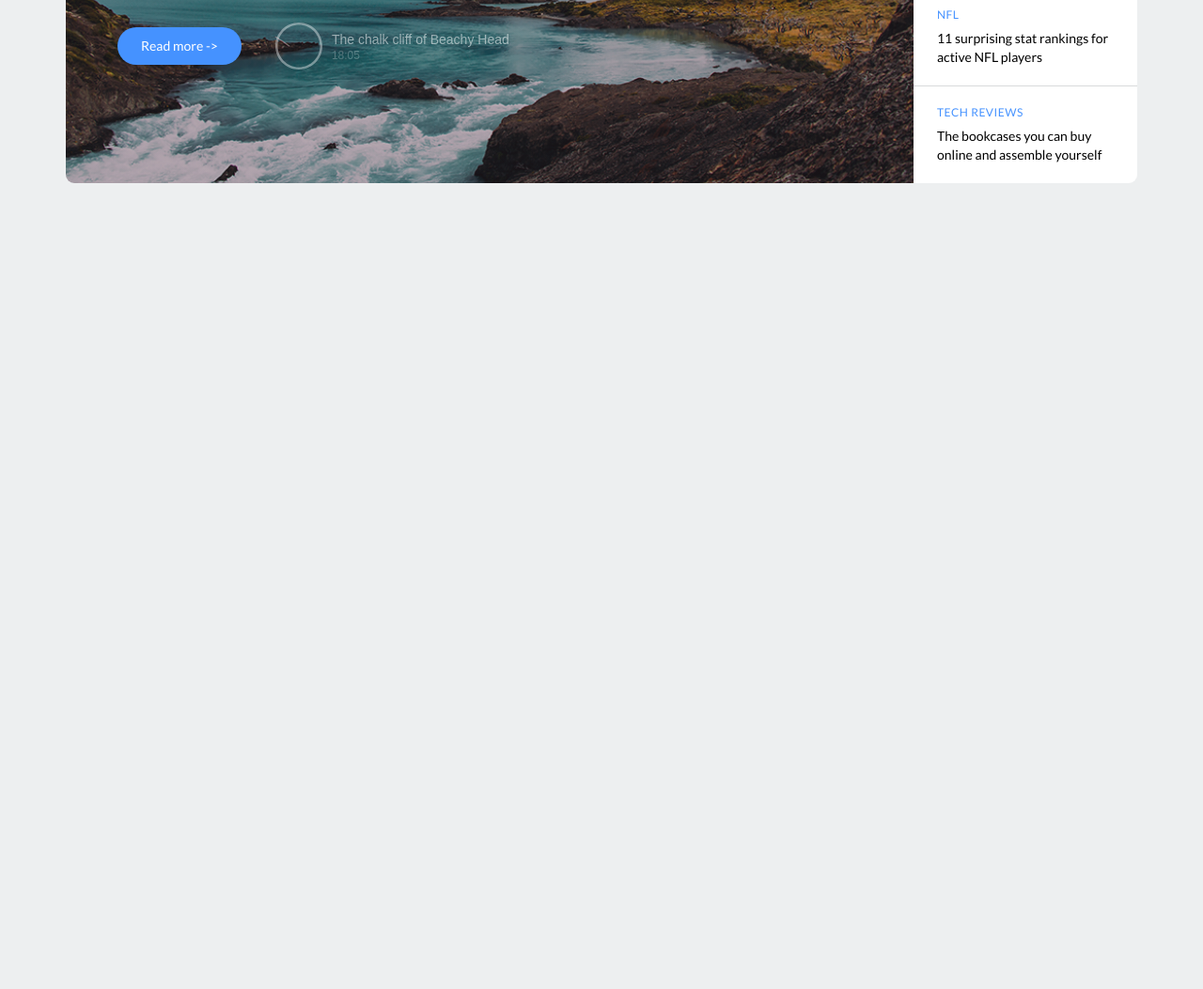
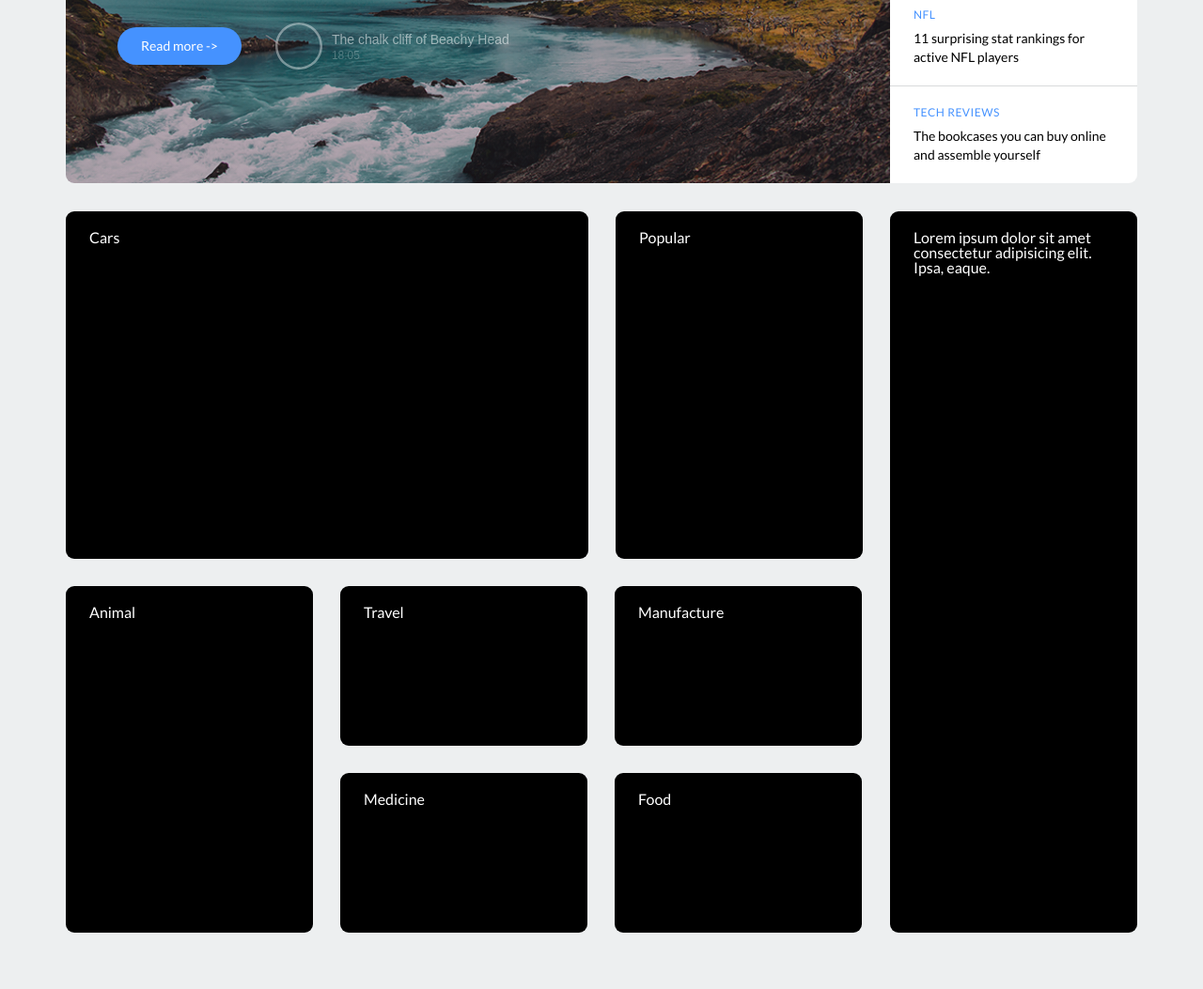
Before and after one commit to gizzrsh/Universal, a website: page index.html in a window 1280 px wide. Shown: the part 764-1817 px from the top of the page at 94% size. Before the commit the page ends 989 px from the top, so only its background shows below. Drawn offline with Linux system fonts and the light colour scheme.

Commit message:
add section "selection"

```diff
--- a/index.html
+++ b/index.html
@@ -3,7 +3,7 @@
 <head>
     <meta charset="UTF-8">
     <meta name="viewport" content="width=device-width, initial-scale=1.0">
-    <title>Universal | News</title>
+    <title>Universal News</title>
     <link rel="stylesheet" href="css/main.css">
 </head>
 <body>
@@ -145,6 +145,29 @@
                 </div>
             </section>
 
+            <!-- selection -->
+            <section class="selection">
+                <div class="container selection__container">
+                    <div class="selection__content">
+                        <div class="selection__content-top">
+                            <article class="selection__article selection__article--cars">Cars</article>
+                            <article class="selection__article selection__article--popular">Popular</article>
+                        </div>
+
+                        <div class="selection__content-bottom">
+                            <article class="selection__article selection__article--animal">Animal</article>
+                            <article class="selection__article selection__article--medicine">Medicine</article>
+                            <article class="selection__article selection__article--travel">Travel</article>
+                            <article class="selection__article selection__article--manufacture">Manufacture</article>
+                            <article class="selection__article selection__article--food">Food</article>
+                        </div>
+                    </div>
+                    <aside class="selection__quotes">
+                        Lorem ipsum dolor sit amet consectetur adipisicing elit. Ipsa, eaque.
+                    </aside>
+                </div>
+            </section>
+
         </div>
     </main>
 
--- a/js/main.js
+++ b/js/main.js
@@ -2,10 +2,13 @@ let items = document.querySelectorAll('.recommended__item');
 
 // Перебираю массив items
 items.forEach(item => {
+    // Добавляю действие при клике на item
     item.addEventListener('click', () => {
 
+        // Перебираю массив items и у всех item удаляю класс с атрибутом --active
         items.forEach(item => item.classList.remove('recommended__item--active'));
 
+        // Добавляю при клике класс с атрибутом --active
         item.classList.add('recommended__item--active');
     })
 })
--- a/scss/main.scss
+++ b/scss/main.scss
@@ -5,6 +5,7 @@
 @use 'particals/header';
 @use 'particals/latest-news';
 @use 'particals/destinations';
+@use 'particals/selection';
 
 body {
     font-family: Lato, sans-serif;
--- a/scss/modules/reset.scss
+++ b/scss/modules/reset.scss
@@ -1,3 +1,6 @@
+*, *::after, *::before {
+	box-sizing: border-box;
+}
 html, body, div, span, applet, object, iframe,
 h1, h2, h3, h4, h5, h6, p, blockquote, pre,
 a, abbr, acronym, address, big, cite, code,
--- a/scss/particals/destinations.scss
+++ b/scss/particals/destinations.scss
@@ -115,7 +115,7 @@
 		}
 }
 .recommended {
-
+	flex: 0 1 263px;
 		&__title {
 			font-size: 14px;
 			font-weight: 700;
--- a/scss/particals/header.scss
+++ b/scss/particals/header.scss
@@ -28,16 +28,13 @@
         display: flex;
         align-items: center;
         margin-left: 25px;
-        margin-right: 626px;
+        margin-right: 625px;
         button {
             background: none;
             border: none;
         }
         input {
-            width: 100%;
-            border: none;
-            background: none;
-            outline: none;
+            width: 50px;
             color: variables.$Grey-50;
         }
     }
--- /dev/null
+++ b/scss/particals/selection.scss
@@ -0,0 +1,81 @@
+.selection {
+    padding-bottom: 60px;
+		&__container {
+            display: grid;
+            grid-template-columns: 1fr 263px;
+            gap: 29px;
+		}
+
+		&__content {
+            display: flex;
+            flex-direction: column;
+            row-gap: 29px;
+		}
+
+		&__content-top {
+            display: grid;
+            grid-template-columns: 1fr 263px;
+            grid-template-rows: 370px;
+            gap: 29px;
+		}
+
+		&__article {
+            color: #FFFFFF;
+            background-color: #000000;
+            border-radius: 9px;
+
+            padding: 20px 25px;
+		}
+
+		&__article--cars {
+		}
+
+		&__article--popular {
+		}
+
+		&__content-bottom {
+            display: grid;
+            grid-template-columns: repeat(3, 263px);
+            gap: 29px;
+		}
+
+		&__article--animal {
+            height: 100%;
+            grid-column: 1;
+            grid-row: 1 / span 2;
+		}
+
+        &__article--medicine {
+            height: 170px;
+            grid-column: 2;
+            grid-row: 2;
+        }
+
+		&__article--travel {
+            height: 170px;
+            grid-column: 2;
+            grid-row: 1;
+		}
+
+		&__article--manufacture {
+            height: 170px;
+            grid-column: 3;
+            grid-row: 1;
+		}
+
+        &__article--food {
+            height: 170px;
+            grid-column: 3;
+            grid-row: 2;
+        }
+
+		&__quotes {
+            color: #FFFFFF;
+            background-color: #000000;
+            border-radius: 9px;
+
+            padding: 20px 25px;
+		}
+}
+.container {
+}
```
Also changed, not shown: css/main.css, 1 other file.
